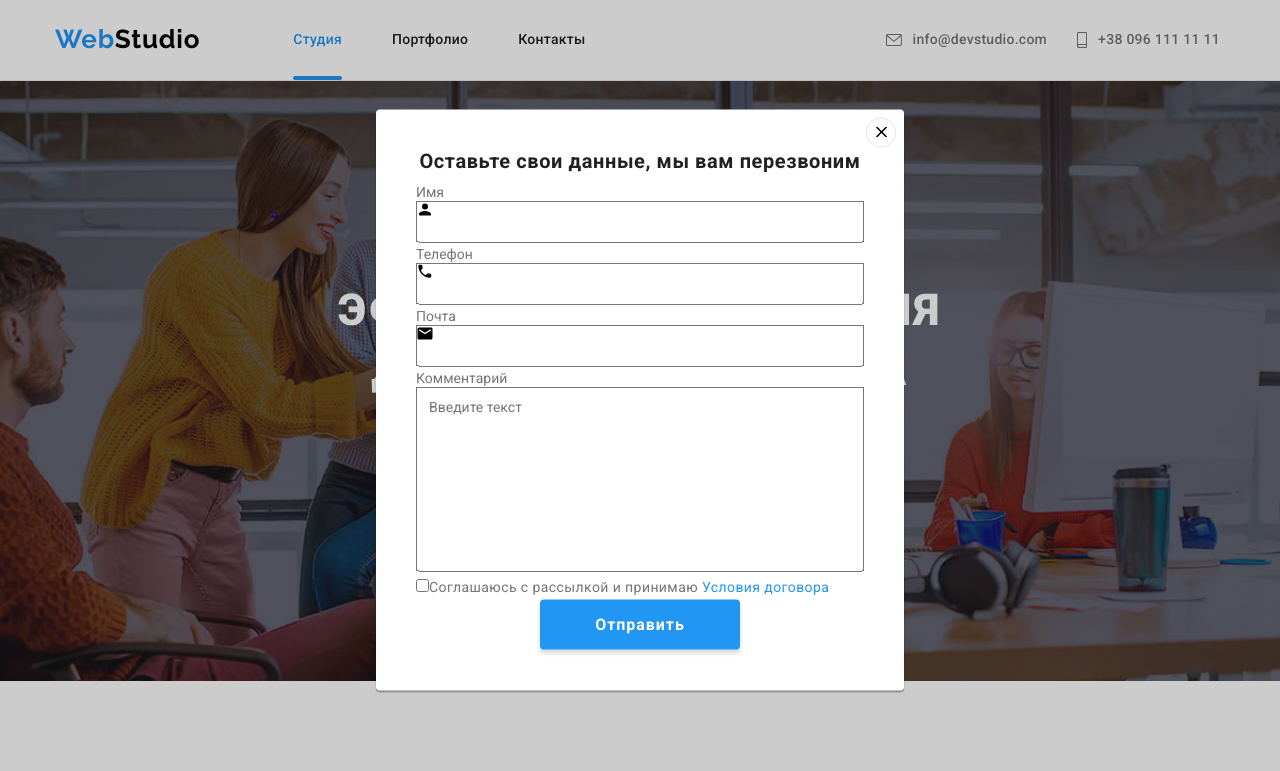
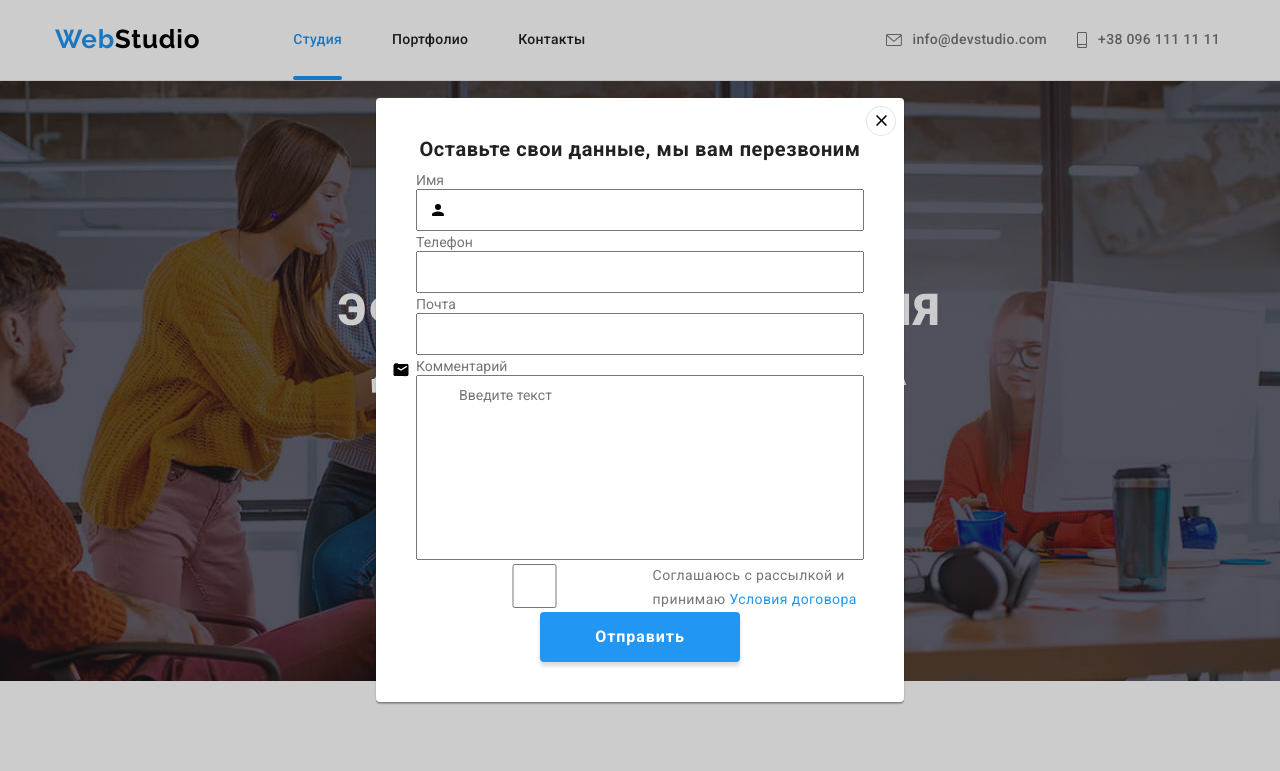
Before and after one commit to DanteKardinal/goit-markup-hw-06, a plain HTML site: page index.html in a window 1280 px wide. Both pictures are taken after a click on the button "Заказать услугу". Shown: the top 771 px of the page. Drawn offline with nearby package versions, Linux system fonts and the light colour scheme.

Commit message:
How use svg in form?

```diff
--- a/css/styles.css
+++ b/css/styles.css
@@ -164,12 +164,18 @@ textarea {
 }
 /* Форма в модальном окне для Заказа услуг */
 /* SVG иконки в форме */
-.label-svg-form-studio {
+.form-field {
   position: relative;
+  display: block;
 }
 .svg-form {
   position: absolute;
-  text-align: right;
+  top: 45%;
+  left: 3%;
+  transform: translateY(-50%);
+
+  width: 18px;
+  height: 18px;
 }
 
 .modal-form-order {
@@ -190,8 +196,10 @@ textarea {
 .input-form-orfer {
   padding-top: 11px;
   padding-bottom: 11px;
-  padding-left: 12px;
+  padding-left: 42px;
   margin-bottom: 4px;
+
+  width: 100%;
 }
 .container-chexbox-order {
   display: flex;
--- a/index.html
+++ b/index.html
@@ -528,13 +528,16 @@
         </button>
         <form class="modal-form-order">
           <h3 class="title title-form">Оставьте свои данные, мы вам перезвоним</h3>
+
           <label for="name-order">Имя</label>
-          <label for="name-order" class="label-svg-form-studio">
+          <div class="form-field">
+            <input type="text" name="name-order" id="name-order" class="input-form-orfer" />
+            <!-- <label for="name-order" class="label-svg-form-studio"> -->
             <svg class="svg-form">
               <use href="./images/svg/icon.svg#person-modal-form" width="18" height="18"></use>
             </svg>
-          </label>
-          <input type="text" name="name-order" id="name-order" class="input-form-orfer" />
+            <!-- </label> -->
+          </div>
 
           <label for="tel-order">Телефон</label>
           <label for="tel-order" class="label-svg-form-studio">
```
